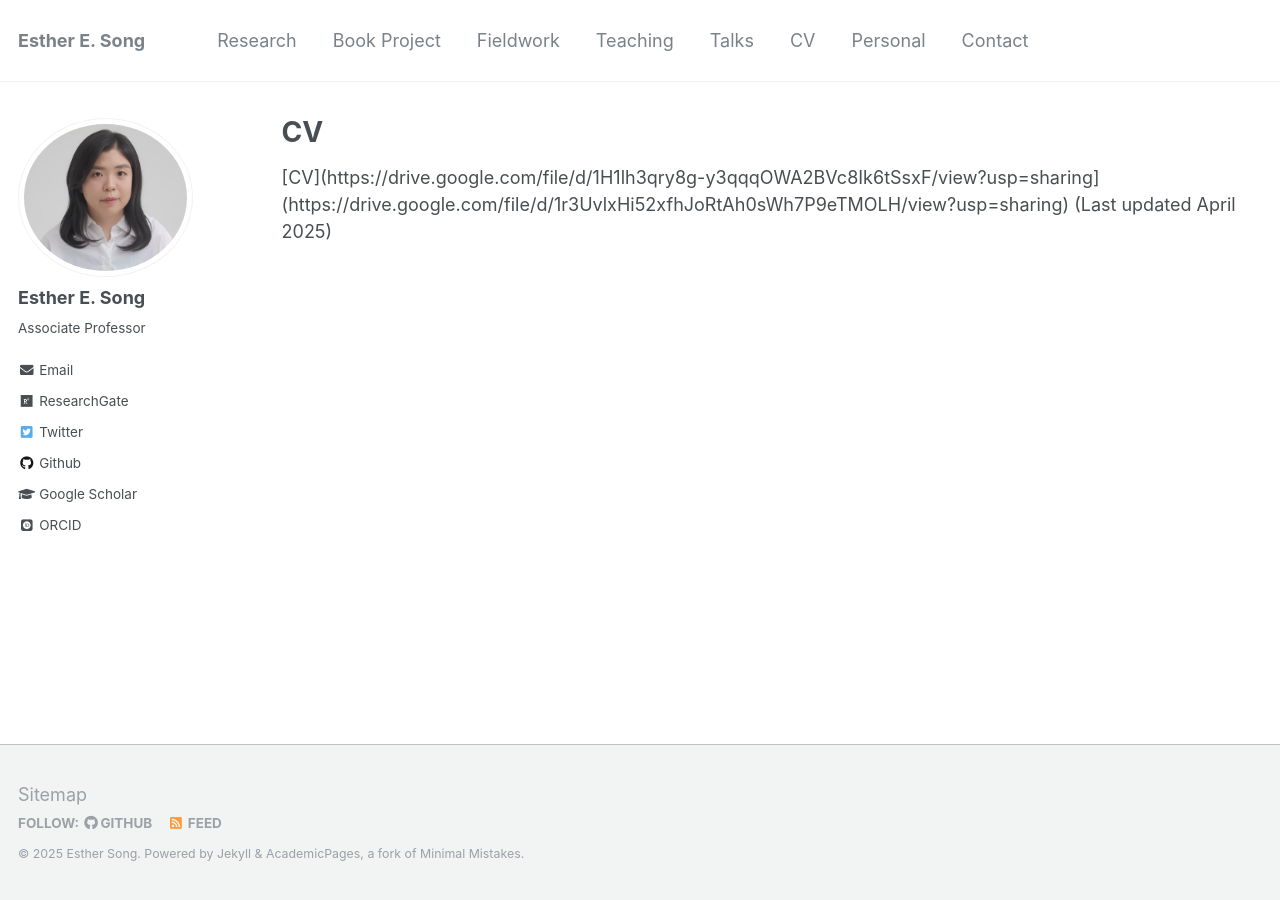
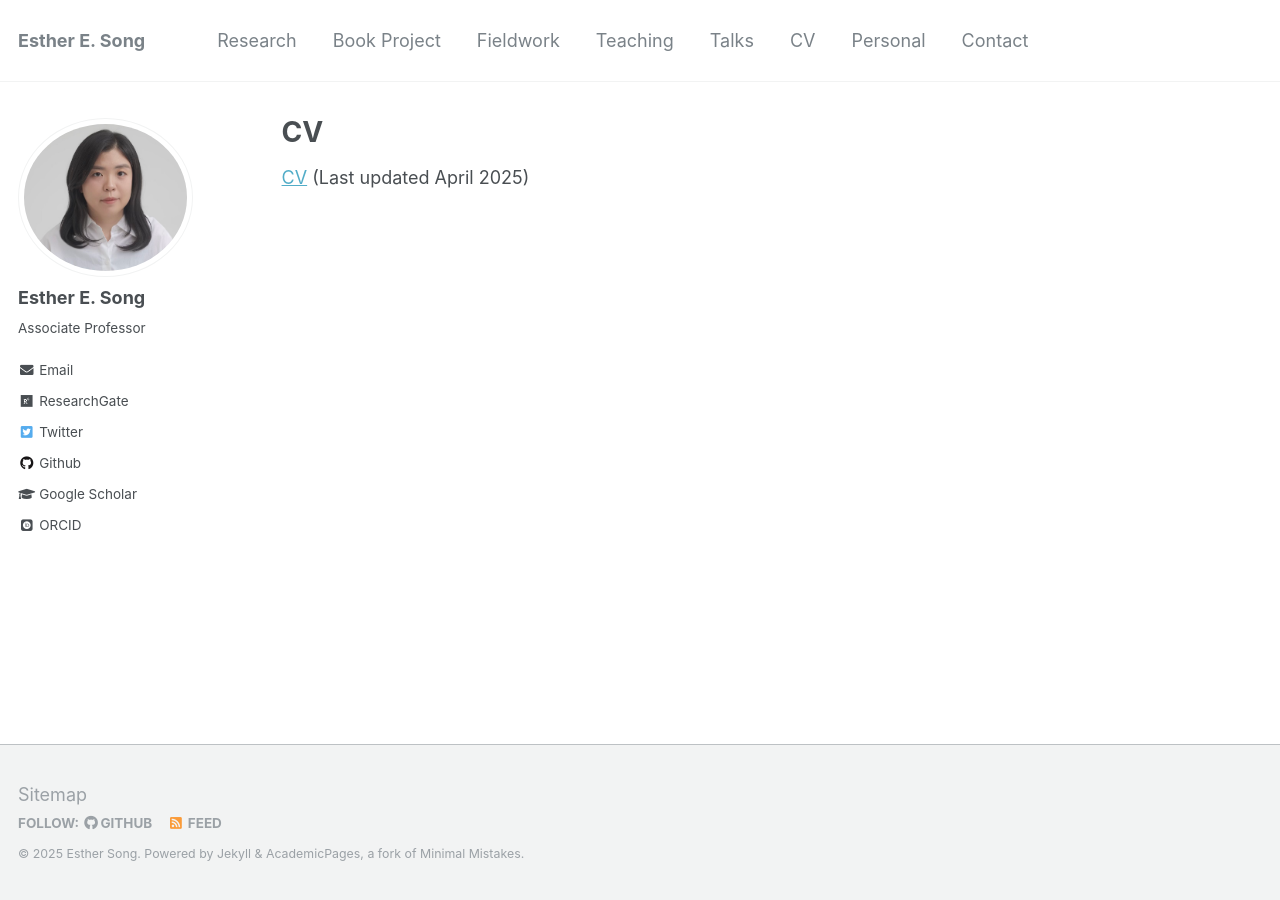
Before and after one commit to ehsong/ehsong.github.io, a Jekyll site: the page built from _pages/cv.md, in a window 1280 px wide. Built offline with Jekyll 4.4.1, drawn with Linux system fonts in a browser that asks for light colours; some web fonts are replaced; some of the changed lines change nothing that is shown.

Commit message:
Update cv.md

```diff
--- a/_pages/cv.md
+++ b/_pages/cv.md
@@ -7,5 +7,5 @@
   - /resume
 ---
 {% include base_path %}
-[CV](https://drive.google.com/file/d/1H1lh3qry8g-y3qqqOWA2BVc8Ik6tSsxF/view?usp=sharing](https://drive.google.com/file/d/1r3UvlxHi52xfhJoRtAh0sWh7P9eTMOLH/view?usp=sharing)
+[CV](https://drive.google.com/file/d/1r3UvlxHi52xfhJoRtAh0sWh7P9eTMOLH/view?usp=sharing)
 (Last updated April 2025)
```
